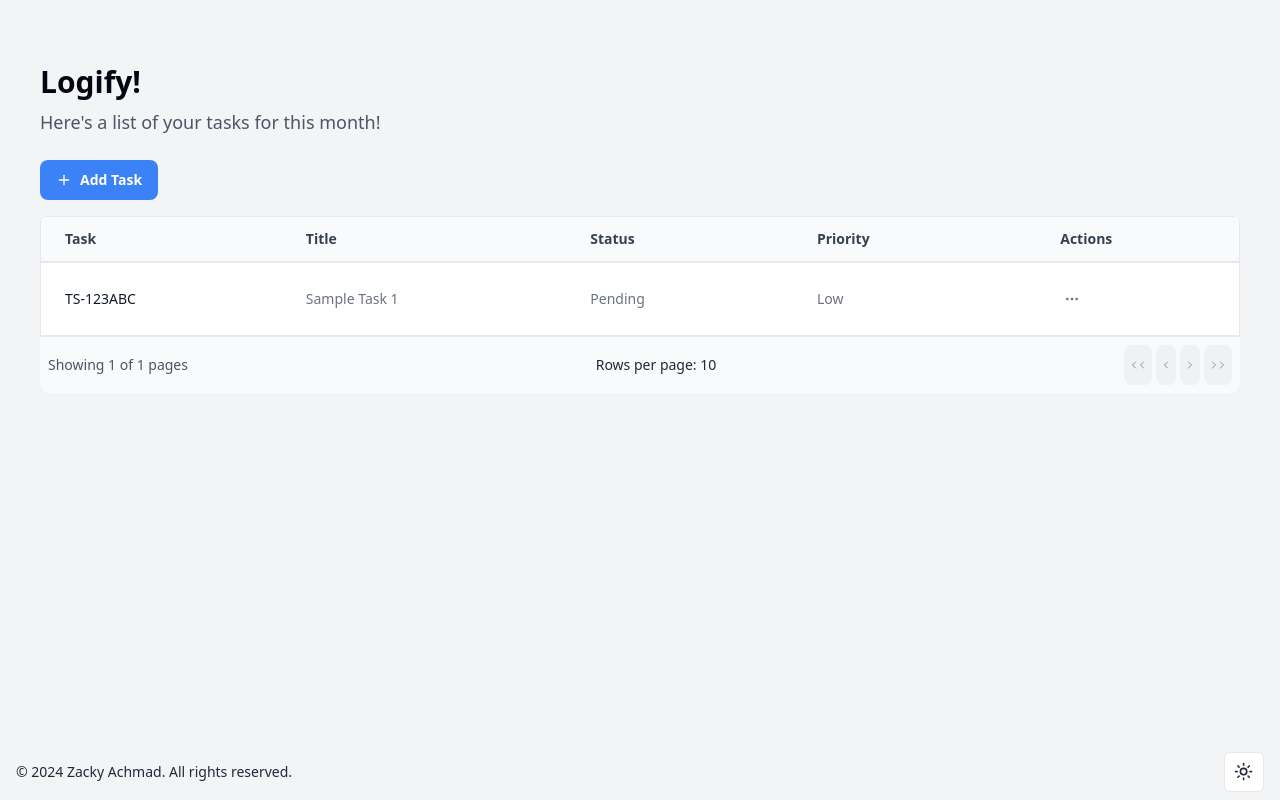
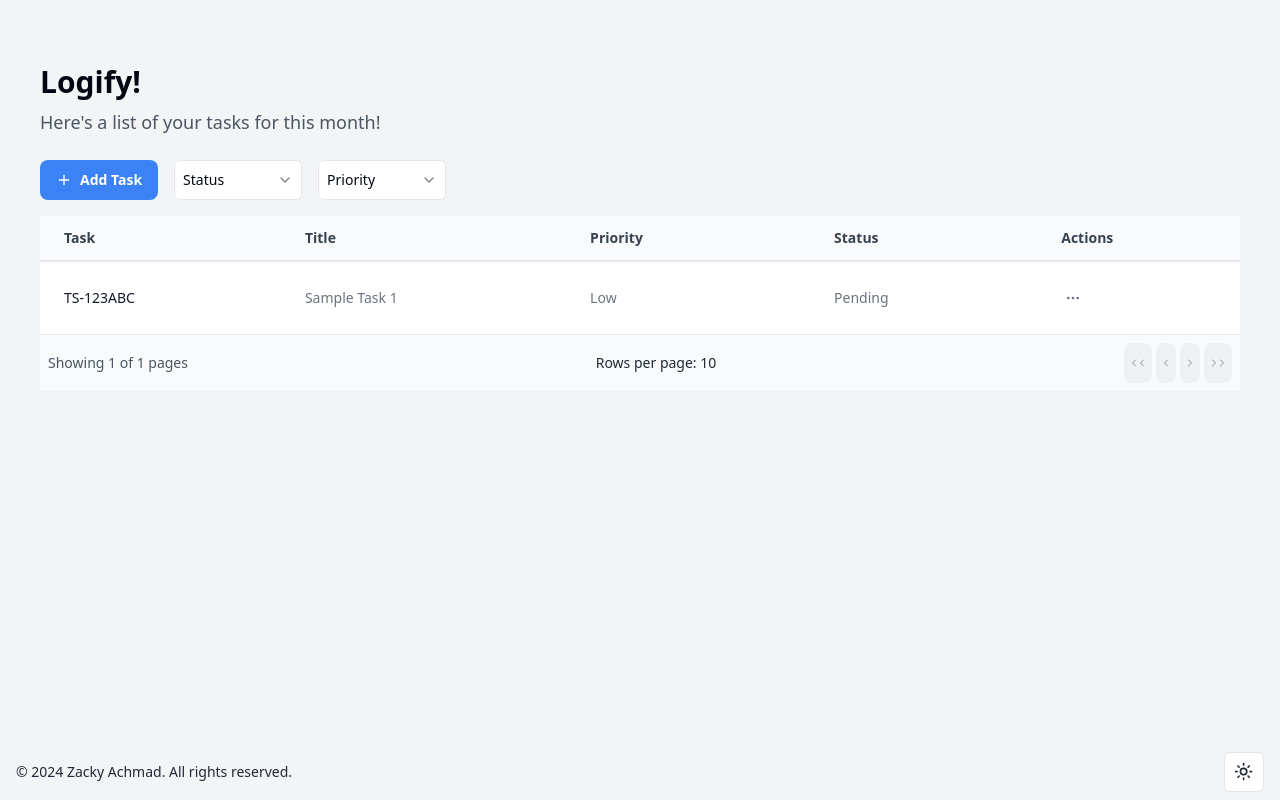
Before and after one commit to zckyachmd/logify, a React (Vite) app: page / in a window 1280 px wide. Built offline with nearby package versions, Linux system fonts and the light colour scheme.

Commit message:
feat: Filter by Status & Priority

```diff
--- a/src/components/TaskTable/Index.tsx
+++ b/src/components/TaskTable/Index.tsx
@@ -7,6 +7,15 @@ import { Task, TaskTableProps } from "@/models/Task";
 import { AddTaskModal } from "@/components/modal/AddTaskModal";
 import { DetailTaskModal } from "@/components/modal/DetailTaskModal";
 import { UpdateTaskModal } from "@/components/modal/UpdateTaskModal";
+import {
+  Select,
+  SelectContent,
+  SelectGroup,
+  SelectItem,
+  SelectLabel,
+  SelectTrigger,
+  SelectValue,
+} from "@/components/ui/select";
 import {
   AlertDialog,
   AlertDialogContent,
@@ -30,6 +39,8 @@ type State = {
   isDeleteDialogOpen: boolean;
   taskToEdit: Task | null;
   taskToDelete: string | null;
+  statusFilter: string | null;
+  priorityFilter: "all" | "Low" | "Medium" | "High" | null;
 };
 
 type Action =
@@ -41,7 +52,12 @@ type Action =
   | { type: "SET_SELECTED_TASK_ID"; payload: string | null }
   | { type: "TOGGLE_DETAIL_MODAL"; payload: boolean }
   | { type: "TOGGLE_EDIT_MODAL"; payload: boolean; task?: Task | null }
-  | { type: "TOGGLE_DELETE_DIALOG"; payload: boolean; taskId?: string | null };
+  | { type: "TOGGLE_DELETE_DIALOG"; payload: boolean; taskId?: string | null }
+  | { type: "SET_STATUS_FILTER"; payload: string | null }
+  | {
+      type: "SET_PRIORITY_FILTER";
+      payload: "all" | "Low" | "Medium" | "High" | null;
+    };
 
 const initialState: State = {
   tasks: [],
@@ -55,6 +71,8 @@ const initialState: State = {
   isDeleteDialogOpen: false,
   taskToEdit: null,
   taskToDelete: null,
+  statusFilter: null,
+  priorityFilter: null,
 };
 
 function reducer(state: State, action: Action): State {
@@ -85,19 +103,38 @@ function reducer(state: State, action: Action): State {
         isDeleteDialogOpen: action.payload,
         taskToDelete: action.taskId || null,
       };
+    case "SET_STATUS_FILTER":
+      return { ...state, statusFilter: action.payload };
+    case "SET_PRIORITY_FILTER":
+      return { ...state, priorityFilter: action.payload };
     default:
       return state;
   }
 }
 
 export function TaskTable({ tasks }: TaskTableProps): JSX.Element {
-  const [state, dispatch] = useReducer(reducer, { ...initialState, tasks });
+  const [state, dispatch] = useReducer(reducer, {
+    ...initialState,
+    tasks,
+  });
 
   useEffect(() => {
     dispatch({ type: "SET_TASKS", payload: tasks });
   }, [tasks]);
 
-  const sortedTasks = [...state.tasks].sort((a, b) => {
+  useEffect(() => {
+    dispatch({ type: "SET_TASKS", payload: state.tasks });
+  }, [state.tasks]);
+
+  const filteredTasks = state.tasks
+    .filter((task) =>
+      state.statusFilter ? task.status === state.statusFilter : true,
+    )
+    .filter((task) =>
+      state.priorityFilter ? task.priority === state.priorityFilter : true,
+    );
+
+  const sortedTasks = [...filteredTasks].sort((a, b) => {
     if (state.sortKey) {
       const aValue = a[state.sortKey as keyof Task];
       const bValue = b[state.sortKey as keyof Task];
@@ -116,6 +153,22 @@ export function TaskTable({ tasks }: TaskTableProps): JSX.Element {
   const indexOfLastTask = state.currentPage * state.tasksPerPage;
   const indexOfFirstTask = indexOfLastTask - state.tasksPerPage;
   const currentTasks = sortedTasks.slice(indexOfFirstTask, indexOfLastTask);
+
+  const handleStatusFilterChange = (value: string) => {
+    dispatch({
+      type: "SET_STATUS_FILTER",
+      payload: value === "all" ? null : value,
+    });
+  };
+
+  const handlePriorityFilterChange = (
+    value: "all" | "Low" | "Medium" | "High",
+  ) => {
+    dispatch({
+      type: "SET_PRIORITY_FILTER",
+      payload: value === "all" ? null : value,
+    });
+  };
 
   const handleSort = (key: keyof Task) => {
     if (state.sortKey === key) {
@@ -186,87 +239,115 @@ export function TaskTable({ tasks }: TaskTableProps): JSX.Element {
       dispatch({ type: "SET_TASKS", payload: updatedTasks });
       saveTasksToLocalStorage(updatedTasks);
       toast.success(
-        `Task '${taskToDeleteObj?.task || "Unknown Task"}' has been deleted successfully!`,
+        `Task '${taskToDeleteObj?.task}' has been deleted successfully!`,
       );
       dispatch({ type: "TOGGLE_DELETE_DIALOG", payload: false });
     }
   };
 
   return (
-    <>
-      <AddTaskModal onAddTask={openTaskAddModal} />
-      <div className="rounded-lg shadow-sm overflow-hidden">
-        <Table className="w-full border border-gray-200 dark:border-gray-700">
+    <div className="flex flex-col">
+      <div className="flex items-center space-x-4 mb-4">
+        <AddTaskModal
+          isOpen={state.isEditModalOpen}
+          onClose={() =>
+            dispatch({ type: "TOGGLE_EDIT_MODAL", payload: false })
+          }
+          onAddTask={openTaskAddModal}
+        />
+        <div className="w-32 text-sm">
+          <Select onValueChange={handleStatusFilterChange}>
+            <SelectTrigger className=" p-2">
+              <SelectValue placeholder="Status" />
+            </SelectTrigger>
+            <SelectContent className="p-1">
+              <SelectGroup>
+                <SelectLabel>Status</SelectLabel>
+                <SelectItem value="all">All</SelectItem>
+                <SelectItem value="Pending">Pending</SelectItem>
+                <SelectItem value="In Progress">In Progress</SelectItem>
+                <SelectItem value="Completed">Completed</SelectItem>
+              </SelectGroup>
+            </SelectContent>
+          </Select>
+        </div>
+        <div className="w-32 text-sm">
+          <div className="w-32 text-sm">
+            <Select onValueChange={handlePriorityFilterChange}>
+              <SelectTrigger className=" p-2">
+                <SelectValue placeholder="Priority" />
+              </SelectTrigger>
+              <SelectContent className="p-1">
+                <SelectGroup>
+                  <SelectLabel>Priority</SelectLabel>
+                  <SelectItem value="all">All</SelectItem>
+                  <SelectItem value="Low">Low</SelectItem>
+                  <SelectItem value="Medium">Medium</SelectItem>
+                  <SelectItem value="High">High</SelectItem>
+                </SelectGroup>
+              </SelectContent>
+            </Select>
+          </div>
+        </div>
+      </div>
+      <Table>
         <TableHeader
+          onSort={handleSort}
           sortKey={state.sortKey}
           sortDirection={state.sortDirection}
-            onSort={handleSort}
         />
         <TableBody
           tasks={currentTasks}
-            selectedTaskId={state.selectedTaskId}
-            setSelectedTaskId={(id) =>
-              dispatch({ type: "SET_SELECTED_TASK_ID", payload: id })
-            }
-            setTasks={(tasks) =>
-              dispatch({ type: "SET_TASKS", payload: tasks })
-            }
-            openTaskDetailModal={openTaskDetailModal}
-            openTaskEditModal={openTaskEditModal}
-            openDeleteDialog={openDeleteDialog}
+          onEdit={openTaskEditModal}
+          onDetail={openTaskDetailModal}
+          onDelete={openDeleteDialog}
         />
       </Table>
       <Pagination
         currentPage={state.currentPage}
         totalPages={totalPages}
+        onPageChange={handlePageChange}
         tasksPerPage={state.tasksPerPage}
-          onPageChange={handlePageChange}
         onTasksPerPageChange={handleTasksPerPageChange}
       />
-        {state.isDetailModalOpen && state.selectedTaskId && (
       <DetailTaskModal
-            taskId={state.selectedTaskId}
+        isOpen={state.isDetailModalOpen}
         onClose={() =>
           dispatch({ type: "TOGGLE_DETAIL_MODAL", payload: false })
         }
-            isOpen={state.isDetailModalOpen}
+        taskId={state.selectedTaskId}
       />
-        )}
-        {state.isEditModalOpen && state.taskToEdit && (
       <UpdateTaskModal
+        isOpen={state.isEditModalOpen}
         taskToUpdate={state.taskToEdit}
         onUpdateTask={updateTask}
-            onClose={() => {
-              dispatch({ type: "TOGGLE_EDIT_MODAL", payload: false });
-            }}
+        onClose={() => dispatch({ type: "TOGGLE_EDIT_MODAL", payload: false })}
       />
-        )}
-        {state.isDeleteDialogOpen && (
       <AlertDialog
         open={state.isDeleteDialogOpen}
-            onOpenChange={() =>
-              dispatch({ type: "TOGGLE_DELETE_DIALOG", payload: false })
+        onOpenChange={(open) =>
+          dispatch({ type: "TOGGLE_DELETE_DIALOG", payload: open })
         }
       >
         <AlertDialogContent>
           <AlertDialogTitle>Delete Task</AlertDialogTitle>
           <AlertDialogDescription>
-                Are you sure you want to delete this task? This action cannot be
-                undone.
+            Are you sure you want to delete this task?
           </AlertDialogDescription>
-              <div className="flex gap-2">
-                <AlertDialogAction
-                  onClick={deleteTask}
-                  className="bg-red-500 hover:bg-red-600 text-white"
+          <div className="flex gap-4 mt-4">
+            <AlertDialogAction onClick={deleteTask}>
+              Yes, delete
+            </AlertDialogAction>
+            <AlertDialogCancel
+              onClick={() =>
+                dispatch({ type: "TOGGLE_DELETE_DIALOG", payload: false })
+              }
             >
-                  Delete
-                </AlertDialogAction>
-                <AlertDialogCancel>Cancel</AlertDialogCancel>
+              Cancel
+            </AlertDialogCancel>
           </div>
         </AlertDialogContent>
       </AlertDialog>
-        )}
     </div>
-    </>
   );
 }
--- a/src/components/TaskTable/TableBody.tsx
+++ b/src/components/TaskTable/TableBody.tsx
@@ -10,9 +10,9 @@ import { MoreHorizontal } from "lucide-react";
 
 export function TableBody({
   tasks,
-  openTaskDetailModal,
-  openTaskEditModal,
-  openDeleteDialog,
+  onEdit,
+  onDetail,
+  onDelete,
 }: TableBodyProps) {
   return (
     <tbody className="bg-white divide-y divide-gray-200 dark:bg-gray-800 dark:divide-gray-700">
@@ -35,10 +35,10 @@ export function TableBody({
               {task.title}
             </td>
             <td className="px-6 py-4 whitespace-nowrap text-sm text-gray-500 dark:text-gray-400">
-              {task.status}
+              {task.priority}
             </td>
             <td className="px-6 py-4 whitespace-nowrap text-sm text-gray-500 dark:text-gray-400">
-              {task.priority}
+              {task.status}
             </td>
             <td className="px-6 py-4 whitespace-nowrap text-sm font-medium">
               <DropdownMenu>
@@ -51,15 +51,13 @@ export function TableBody({
                   </Button>
                 </DropdownMenuTrigger>
                 <DropdownMenuContent>
-                  <DropdownMenuItem
-                    onClick={() => openTaskDetailModal(task.id)}
-                  >
+                  <DropdownMenuItem onClick={() => onDetail(task.id)}>
                     View
                   </DropdownMenuItem>
-                  <DropdownMenuItem onClick={() => openTaskEditModal(task.id)}>
+                  <DropdownMenuItem onClick={() => onEdit(task.id)}>
                     Edit
                   </DropdownMenuItem>
-                  <DropdownMenuItem onClick={() => openDeleteDialog(task.id)}>
+                  <DropdownMenuItem onClick={() => onDelete(task.id)}>
                     Delete
                   </DropdownMenuItem>
                 </DropdownMenuContent>
--- a/src/components/TaskTable/TableHeader.tsx
+++ b/src/components/TaskTable/TableHeader.tsx
@@ -25,7 +25,7 @@ export function TableHeader({
   return (
     <TableHeaderComponent>
       <TableRow className="bg-gray-50 dark:bg-gray-800 border-b dark:border-gray-700">
-        {["task", "title", "status", "priority"].map((column) => (
+        {["task", "title", "priority", "status"].map((column) => (
           <TableCell
             key={column}
             onClick={() => onSort(column as keyof Task)}
--- a/src/components/modal/AddTaskModal.tsx
+++ b/src/components/modal/AddTaskModal.tsx
@@ -65,7 +65,7 @@ export function AddTaskModal({ onAddTask }: AddTaskModalProps) {
     <>
       <Dialog open={open} onOpenChange={setOpen}>
         <DialogTrigger asChild>
-          <Button className="flex items-center space-x-2 bg-blue-500 text-white hover:bg-blue-600 transition-all rounded-lg py-2 px-4 mb-4">
+          <Button className="flex items-center space-x-2 bg-blue-500 text-white hover:bg-blue-600 transition-all rounded-lg py-1 px-4">
             <Plus className="w-4 h-4" />
             <span className="font-semibold">Add Task</span>
           </Button>
--- a/src/components/modal/DetailTaskModal.tsx
+++ b/src/components/modal/DetailTaskModal.tsx
@@ -1,4 +1,4 @@
-import { useEffect, useState, useCallback } from "react";
+import { useEffect, useState } from "react";
 import { Button } from "@/components/ui/button";
 import {
   Dialog,
@@ -9,19 +9,14 @@ import {
   DialogFooter,
 } from "@/components/ui/dialog";
 import { getTasksFromLocalStorage } from "@/utils/localStorageUtils";
-import {
-  Task,
-  TaskPriority,
-  TaskStatus,
-  TaskDetailModalProps,
-} from "@/models/Task";
+import { Task, TaskDetailModalProps } from "@/models/Task";
 import { TaskForm } from "@/components/form/TaskForm";
 import { X } from "lucide-react";
 
 export function DetailTaskModal({
-  taskId,
   isOpen,
   onClose,
+  taskId,
 }: TaskDetailModalProps) {
   const [task, setTask] = useState<Task | null>(null);
 
@@ -31,16 +26,9 @@ export function DetailTaskModal({
       const foundTask = tasks.find((t) => t.id === taskId) || null;
       setTask(foundTask);
     }
-  }, [taskId]);
+  }, [taskId, isOpen]);
 
-  const handleChange = useCallback(
-    (field: keyof Task) => (value: string | TaskPriority | TaskStatus) => {
-      setTask((prev) => (prev ? { ...prev, [field]: value } : null));
-    },
-    [],
-  );
-
-  if (!isOpen || !task) return null;
+  if (!isOpen) return null;
 
   return (
     <Dialog open={isOpen} onOpenChange={onClose}>
@@ -57,12 +45,12 @@ export function DetailTaskModal({
             onGenerateTaskId={() => {}}
             isCreate={false}
             isUpdate={false}
-            onChangeTask={handleChange("task")}
-            onChangeTitle={handleChange("title")}
-            onChangeDetail={handleChange("detail")}
-            onChangePriority={handleChange("priority")}
-            onChangeDeadline={handleChange("deadline")}
-            onChangeStatus={handleChange("status")}
+            onChangeTask={() => {}}
+            onChangeTitle={() => {}}
+            onChangeDetail={() => {}}
+            onChangePriority={() => {}}
+            onChangeDeadline={() => {}}
+            onChangeStatus={() => {}}
           />
         )}
         <DialogFooter>
--- a/src/components/modal/UpdateTaskModal.tsx
+++ b/src/components/modal/UpdateTaskModal.tsx
@@ -10,7 +10,7 @@ import {
 } from "@/components/ui/dialog";
 import { TaskForm } from "@/components/form/TaskForm";
 import { X } from "lucide-react";
-import { Task, UpdateTaskModalProps } from "@/models/Task";
+import { Task, TaskStatus, UpdateTaskModalProps } from "@/models/Task";
 import {
   AlertDialog,
   AlertDialogContent,
@@ -18,19 +18,21 @@ import {
 } from "@/components/ui/alert-dialog";
 
 export function UpdateTaskModal({
+  isOpen,
   taskToUpdate,
   onUpdateTask,
   onClose,
 }: UpdateTaskModalProps) {
   const [formState, setFormState] = useState({
-    id: taskToUpdate.id,
-    task: taskToUpdate.task,
-    title: taskToUpdate.title,
-    detail: taskToUpdate.detail,
-    priority: taskToUpdate.priority,
-    deadline: taskToUpdate.deadline,
-    status: taskToUpdate.status,
+    id: taskToUpdate?.id || "",
+    task: taskToUpdate?.task || "",
+    title: taskToUpdate?.title || "",
+    detail: taskToUpdate?.detail || "",
+    priority: taskToUpdate?.priority || "",
+    deadline: taskToUpdate?.deadline || "",
+    status: taskToUpdate?.status || "Pending",
   });
+
   const [showAlert, setShowAlert] = useState(false);
 
   useEffect(() => {
@@ -55,8 +57,9 @@ export function UpdateTaskModal({
     const { task, title, detail, priority, deadline, status } = formState;
     if (task && title && detail && priority && deadline && status) {
       const updatedTask: Task = {
-        ...taskToUpdate,
+        ...taskToUpdate!,
         ...formState,
+        status: status as TaskStatus,
       };
 
       onUpdateTask(updatedTask);
@@ -68,7 +71,7 @@ export function UpdateTaskModal({
 
   return (
     <>
-      <Dialog open={!!taskToUpdate} onOpenChange={onClose}>
+      <Dialog open={isOpen} onOpenChange={onClose}>
         <DialogContent className="max-w-lg p-6 bg-white dark:bg-gray-800 rounded-lg shadow-lg">
           <DialogHeader>
             <DialogTitle>Update Task</DialogTitle>
```
Also changed, not shown: src/models/Task.ts (+17 -17 lines). Lines whose indentation alone changed are shown as unchanged.
